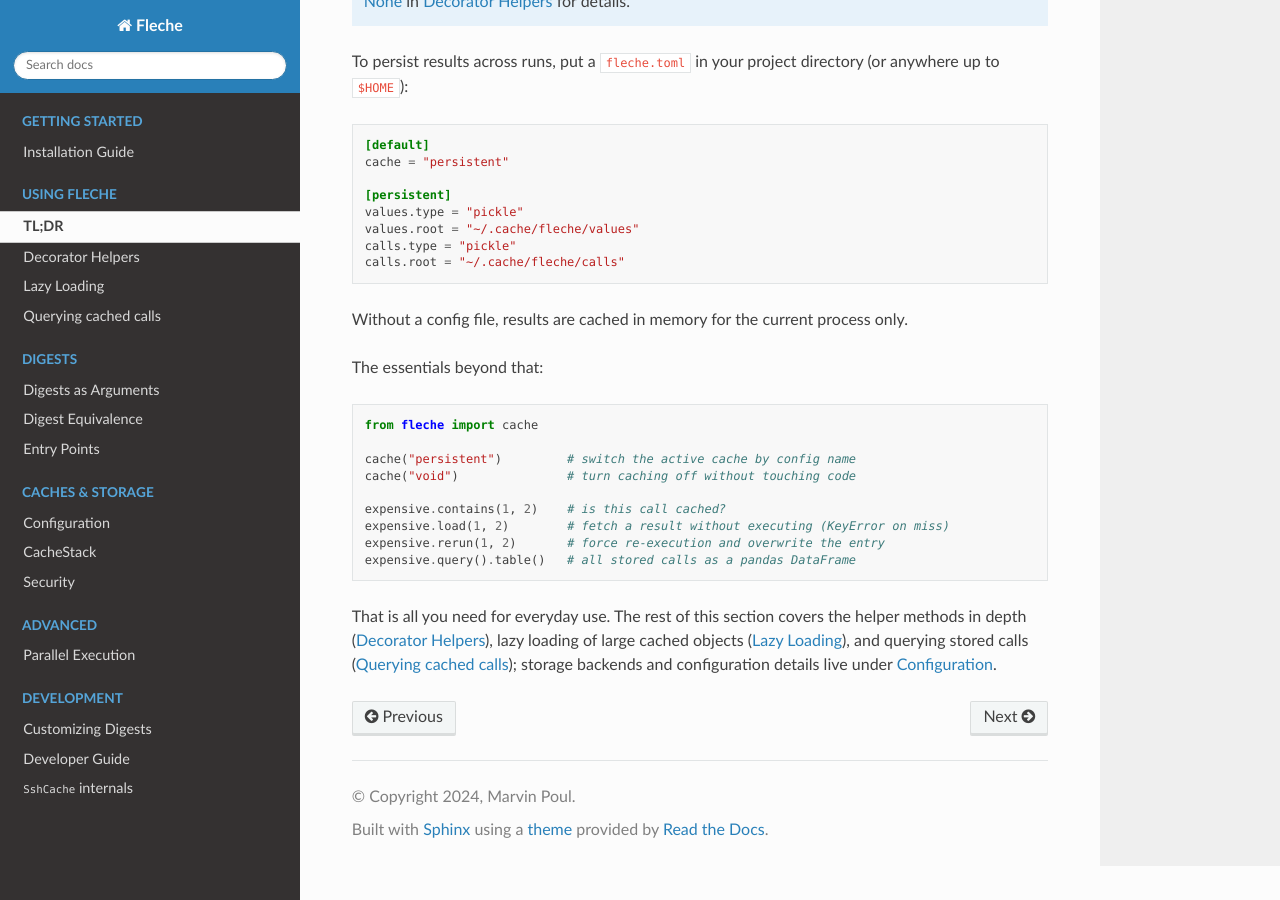
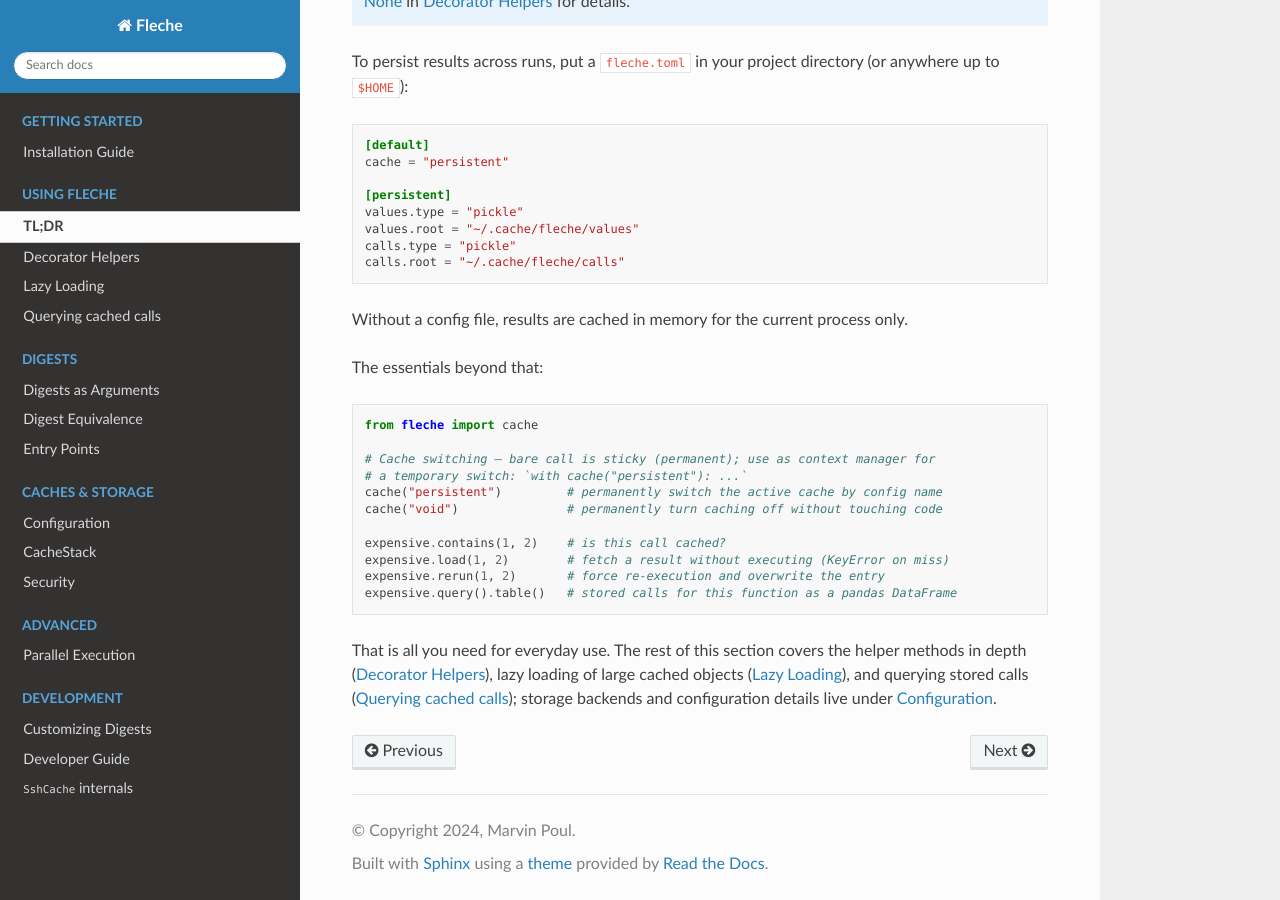
Before and after one commit to pmrv/fleche, a Sphinx documentation site: the page built from docs/usage/tldr.rst, in a window 1280 px wide and 900 px high, scrolled down 526 px. Built offline with Sphinx 7.4.7 and the Read the Docs theme 3.1.0, drawn with Linux system fonts in a browser that asks for light colours; pages that are not in the unit, such as notebooks, are missing from menus.

Commit message:
docs(tldr): fix two wrong claims (#769)
## Summary

Two factual errors found by cross-referencing `docs/usage/tldr.rst`
against `src/fleche/wrapper.py` and `src/fleche/state.py`:

1. **`expensive.query().table()` scope** — the comment said "all stored
calls as a pandas DataFrame". `func.query()` with no arguments builds a
`QueryCall` whose `name` and `module` fields are set to the function's
qualified name and module (`QueryCall.from_call` in `call.py`). The
query is scoped to that function — it returns only calls for
`expensive`, not every call in the active cache. Fixed comment to say
"stored calls for this function".

2. **`cache("persistent")` is sticky** — when the context manager
returned by `cache(name)` is discarded (bare call, not used in a `with`
block), the switch is permanent until changed again. The TL;DR showed
only this form with a neutral comment "switch the active cache by config
name", giving no indication that the switch is permanent or that `with
cache("persistent"): ...` scopes it to a block. Added an inline comment
and rewrote the comments to say "permanently".

---
_Generated by [Claude
Code](https://claude.ai/code/session_01Gmvhzu4udySWtYVSoNuD2P)_

Co-authored-by: Claude <noreply@anthropic.com>

```diff
--- a/docs/usage/tldr.rst
+++ b/docs/usage/tldr.rst
@@ -45,13 +45,15 @@ The essentials beyond that:
 
    from fleche import cache
 
-   cache("persistent")         # switch the active cache by config name
-   cache("void")               # turn caching off without touching code
+   # Cache switching — bare call is sticky (permanent); use as context manager for
+   # a temporary switch: `with cache("persistent"): ...`
+   cache("persistent")         # permanently switch the active cache by config name
+   cache("void")               # permanently turn caching off without touching code
 
    expensive.contains(1, 2)    # is this call cached?
    expensive.load(1, 2)        # fetch a result without executing (KeyError on miss)
    expensive.rerun(1, 2)       # force re-execution and overwrite the entry
-   expensive.query().table()   # all stored calls as a pandas DataFrame
+   expensive.query().table()   # stored calls for this function as a pandas DataFrame
 
 That is all you need for everyday use.  The rest of this section covers the
 helper methods in depth (:doc:`helpers`), lazy loading of large cached
```
